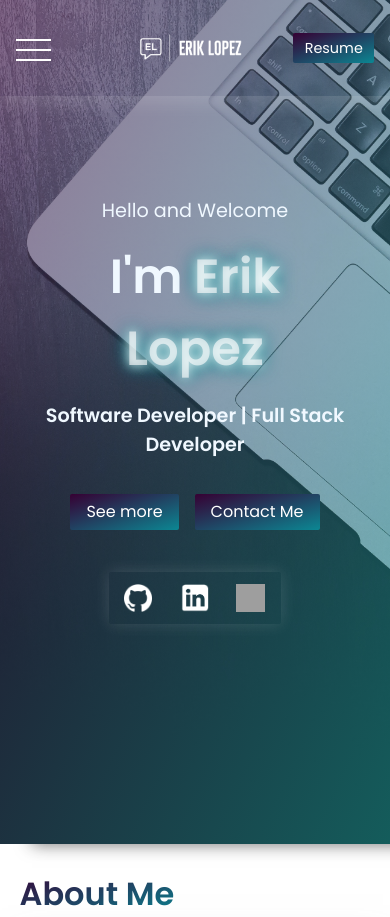
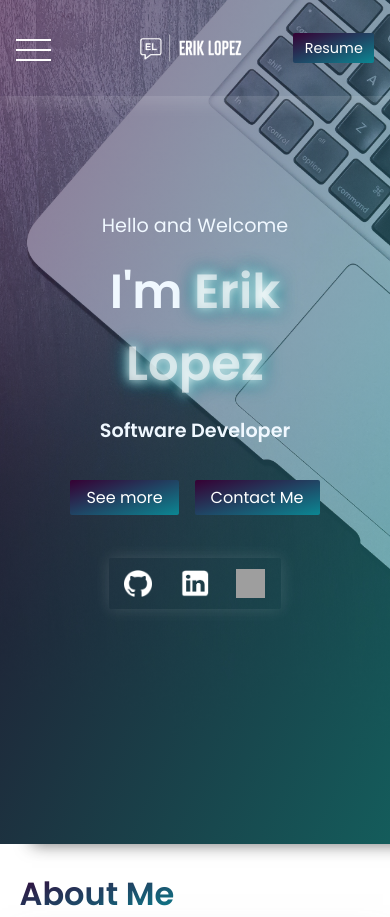
Before and after one commit to eriklopezalfaro/Personal-Website, a Django app: page / in a window 390 px wide. Shown: the top 917 px of the page. Run offline with Django 3.2, Linux system fonts and the light colour scheme; data comes from the database, SQL or seed files in the repository; some libraries are stand-ins or nearby versions; grey boxes are pictures that could not be loaded.

Commit message:
Resume update

```diff
--- a/portfolio/static/portfolio/style.css
+++ b/portfolio/static/portfolio/style.css
@@ -1111,7 +1111,7 @@ footer p {
         }
         .project {
             flex-direction: column;
-            height: 37rem;
+            height: 38rem;
         }
         .project-cont, .project .image {
             width: 100%;
--- a/portfolio/templates/portfolio/base.html
+++ b/portfolio/templates/portfolio/base.html
@@ -44,7 +44,7 @@
         <div class="hero-text">
             <p>Hello and Welcome</p>
             <h1>I'm <span class="name">Erik Lopez</span></h1>
-            <h3>Software Developer | Full Stack Developer</h3>
+            <h3>Software Developer</h3>
 
             <div><a href="#about" class="button">See more</a><a href="#contact" class="button">Contact Me</a></div>
             <div class="social-media-2">
```
Also changed, not shown: 1 other file.
